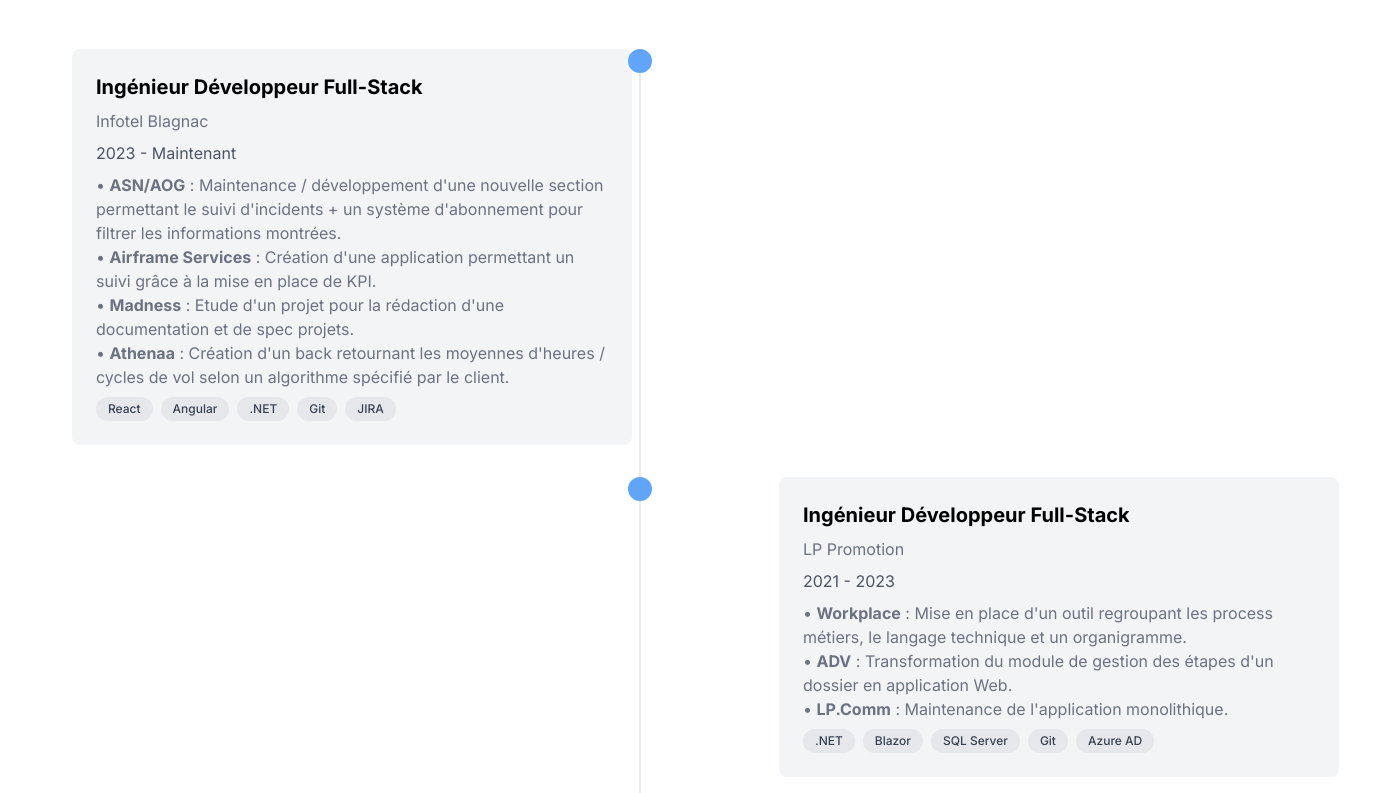
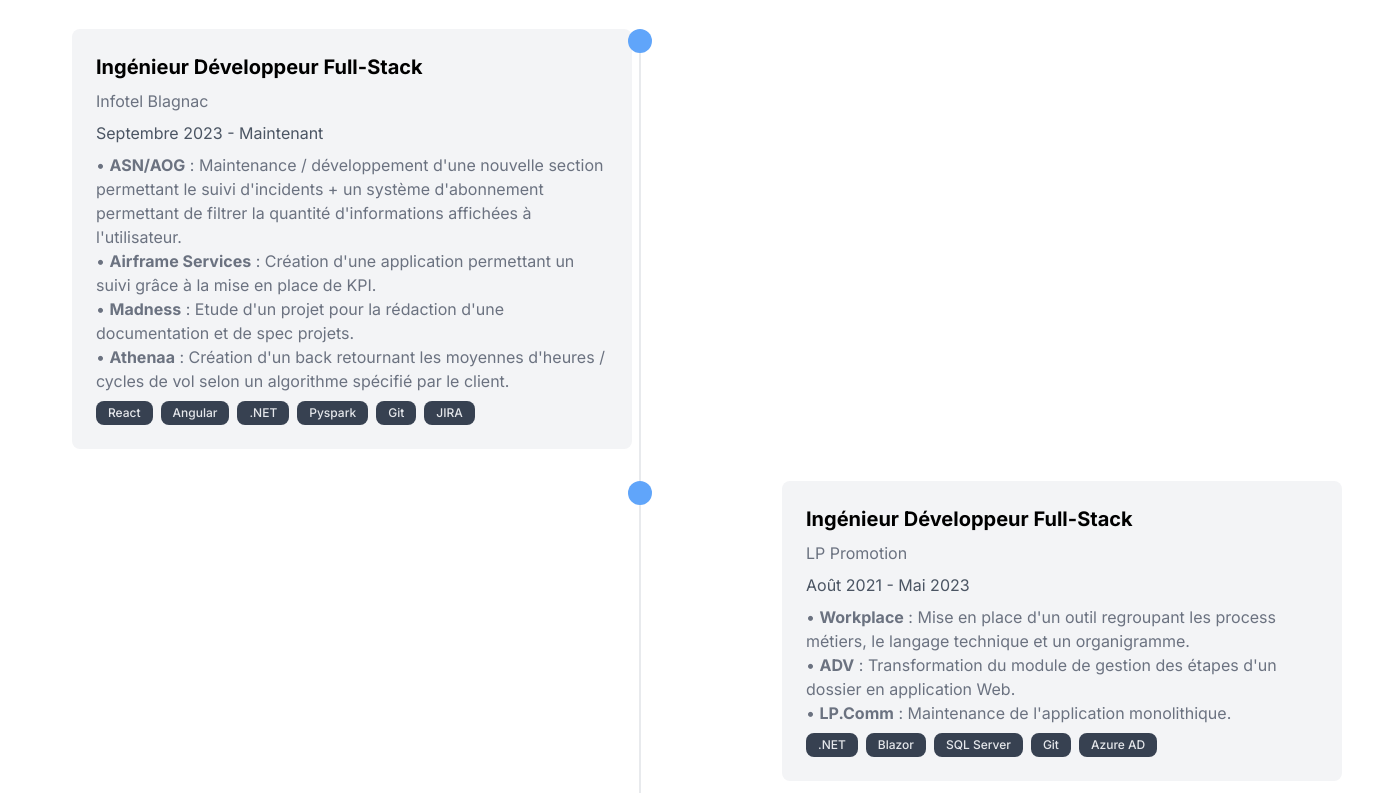
Before and after one commit to ThomasC317/MyWebsite, a Next.js app: page / in a window 1280 px wide. Shown: the part 1907-2700 px from the top of the page, 1387 px wide, since content can reach past the window. Built offline with nearby package versions, Linux system fonts and the light colour scheme.

Commit message:
updating responsive

```diff
--- a/app/globals.css
+++ b/app/globals.css
@@ -35,7 +35,7 @@
   padding: 15px 0px;
   background: rgba(0, 0, 0, 0.3);
   width: 100%;
-  color:white;
+  color: white;
 }
 
 .test {
--- a/components/component/main-page.tsx
+++ b/components/component/main-page.tsx
@@ -3,15 +3,44 @@
 import { CardContent, Card } from "@/components/ui/card"
 import { Contact } from "./contact"
 import { motion, useScroll } from "framer-motion"
+import React, { useState } from 'react';
 
 export function MainPage() {
   const { scrollYProgress } = useScroll();
+  const [showMenu, setShowMenu] = useState(false);
 
   return (
     <div className="flex flex-col min-h-screen">
   <nav className="header">
-        <div className="container mx-auto flex flex-col items-end pr-6">
-            <ul className="flex space-x-4">
+  <div className="container mx-auto flex flex-col md:flex-row items-center md:items-end justify-between pr-6">
+    <div className="flex justify-between w-full md:w-auto">
+      <div className="md:hidden">
+        <button
+          className="text-white focus:outline-none"
+          onClick={() => setShowMenu(!showMenu)}
+        >
+          <svg
+            className="w-6 h-6"
+            fill="none"
+            stroke="currentColor"
+            viewBox="0 0 24 24"
+            xmlns="http://www.w3.org/2000/svg"
+          >
+            <path
+              strokeLinecap="round"
+              strokeLinejoin="round"
+              strokeWidth="2"
+              d="M4 6h16M4 12h16m-7 6h7"
+            ></path>
+          </svg>
+        </button>
+      </div>
+    </div>
+    <ul
+      className={`${
+        showMenu ? "block" : "hidden"
+      } md:flex space-x-4 mt-4 md:mt-0`}
+    >
       <li>
         <Link className="hover:text-gray-400 text-white" href="#about">
           À propos
@@ -41,7 +70,6 @@
   </div>
   <motion.div className="progress-bar" style={{ scaleX: scrollYProgress }} />
 </nav>
-
       <main className="flex-1">
         <section className="test">
           <div className="full-screen-background">
@@ -55,9 +83,14 @@
         </div>
         </div>
         </section>
-        <section className="grid grid-cols-2 gap-8 px-8 py-12 h-[500px] mx-auto" id="about">
+        <section className="grid grid-cols-1 md:grid-cols-2 gap-8 px-8 py-12 h-auto mx-auto" id="about">
   <div className="mx-auto">
-        <motion.div whileInView={{ x:0,opacity:1 }} viewport={{ once: true }} transition={{ ease: "easeOut", duration: 1 }} initial={{x:100, opacity:0}}>
+    <motion.div
+      whileInView={{ x: 0, opacity: 1 }}
+      viewport={{ once: true }}
+      transition={{ ease: "easeOut", duration: 1 }}
+      initial={{ x: 100, opacity: 0 }}
+    >
       <h2 className="text-3xl font-bold tracking-tighter sm:text-4xl md:text-5xl">A propos de moi</h2>
       <p className="text-gray-600 mt-12">
         Je suis un développeur Full-Stack qui travaille maintenant depuis 5 ans dans le domaine du Web. <br />
@@ -66,7 +99,6 @@
         le travail en équipe mais je sais aussi travailler en autonomie quand il le faut. Je suis minutieux, je sais gérer mon stress,
         et j'ai beaucoup travaillé mon esprit critique.<br /><br />
         Fort de mes expériences, je saurais devenir un atout pour votre équipe.
-
       </p>
     </motion.div>
   </div>
@@ -122,107 +154,85 @@
       </p>
     </div>
     <div className="mt-12 relative">
-              <div className="absolute inset-0 w-px bg-gray-300 ml-6 md:ml-0 md:left-1/2 md:-translate-x-1/2" />
+      <div className="hidden md:block absolute inset-0 w-px bg-gray-300 ml-6 md:ml-0 md:left-1/2 md:-translate-x-1/2" />
       <div className="grid gap-8">
         <div className="grid md:grid-cols-2 gap-4 relative">
-                <motion.div whileInView={{ x:0,opacity:1 }} viewport={{ once: true }} transition={{ ease: "easeOut", duration: 1 }} initial={{x:100, opacity:0}}>
-                  <div className="bg-gray-100  rounded-lg p-6 space-y-2 md:ml-12">
+          <motion.div
+            whileInView={{ x: 0, opacity: 1 }}
+            viewport={{ once: true }}
+            transition={{ ease: "easeOut", duration: 1 }}
+            initial={{ x: 100, opacity: 0 }}
+          >
+            <div className="bg-gray-100 rounded-lg p-6 space-y-2 md:ml-12">
               <h3 className="text-xl font-bold">Ingénieur Développeur Full-Stack</h3>
               <p className="text-gray-500">Infotel Blagnac</p>
-                    <p className="text-gray-600">2023 - Maintenant</p>
+              <p className="text-gray-600">Septembre 2023 - Maintenant</p>
               <p className="text-gray-500">
-                      • <span className="font-bold">ASN/AOG</span> : Maintenance / développement d'une nouvelle section permettant le suivi d'incidents + un système d'abonnement pour filtrer les informations montrées.<br />
+                • <span className="font-bold">ASN/AOG</span> : Maintenance / développement d'une nouvelle section permettant le suivi d'incidents + un système d'abonnement permettant de filtrer la quantité d'informations affichées à l'utilisateur.<br />
                 • <span className="font-bold">Airframe Services</span> : Création d'une application permettant un suivi grâce à la mise en place de KPI.<br />
                 • <span className="font-bold">Madness</span> : Etude d'un projet pour la rédaction d'une documentation et de spec projets.<br />
                 • <span className="font-bold">Athenaa</span> : Création d'un back retournant les moyennes d'heures / cycles de vol selon un algorithme spécifié par le client.<br />
               </p>
               <div className="flex flex-wrap gap-2">
-                      <span className="bg-gray-200 dark:bg-gray-700 px-3 py-1 rounded-full text-xs font-medium text-gray-700 dark:text-gray-200">
-                        React
-                      </span>
-                      <span className="bg-gray-200 dark:bg-gray-700 px-3 py-1 rounded-full text-xs font-medium text-gray-700 dark:text-gray-200">
-                        Angular
-                      </span>
-                      <span className="bg-gray-200 dark:bg-gray-700 px-3 py-1 rounded-full text-xs font-medium text-gray-700 dark:text-gray-200">
-                        .NET
-                      </span>
-                      <span className="bg-gray-200 dark:bg-gray-700 px-3 py-1 rounded-full text-xs font-medium text-gray-700 dark:text-gray-200">
-                        Git
-                      </span>
-                      <span className="bg-gray-200 dark:bg-gray-700 px-3 py-1 rounded-full text-xs font-medium text-gray-700 dark:text-gray-200">
-                        JIRA
-                      </span>
+                <span className="bg-gray-700 px-3 py-1 rounded-lg text-xs font-medium text-gray-200">React</span>
+                <span className="bg-gray-700 px-3 py-1 rounded-lg text-xs font-medium text-gray-200">Angular</span>
+                <span className="bg-gray-700 px-3 py-1 rounded-lg text-xs font-medium text-gray-200">.NET</span>
+                <span className="bg-gray-700 px-3 py-1 rounded-lg text-xs font-medium text-gray-200">Pyspark</span>
+                <span className="bg-gray-700 px-3 py-1 rounded-lg text-xs font-medium text-gray-200">Git</span>
+                <span className="bg-gray-700 px-3 py-1 rounded-lg text-xs font-medium text-gray-200">JIRA</span>
               </div>
             </div>
           </motion.div>
-                  <div className="absolute -left-6 md:left-1/2 md:-translate-x-1/2 bg-blue-400 rounded-full w-6 h-6 flex items-center justify-center">
-                  </div>
+          <div className="hidden md:flex absolute -left-6 md:left-1/2 md:-translate-x-1/2 bg-blue-400 rounded-full w-6 h-6 items-center justify-center"></div>
         </div>
         <div className="grid md:grid-cols-2 gap-4 relative">
-                <motion.div whileInView={{ x:755,opacity:1 }} viewport={{ once: true }} transition={{ ease: "easeOut", duration: 1 }} initial={{x:655, opacity:0}}>
-                  <div className="bg-gray-100 rounded-lg p-6 space-y-2 md:mr-12 md:col-start-2">
+        <motion.div whileInView={{ x:710,opacity:1 }} viewport={{ once: true }} transition={{ ease: "easeOut", duration: 1 }} initial={{x:610, opacity:0}}>
+            <div className="bg-gray-100 rounded-lg p-6 space-y-2 md:ml-12 md:col-start-1">
               <h3 className="text-xl font-bold">Ingénieur Développeur Full-Stack</h3>
               <p className="text-gray-500">LP Promotion</p>
-                    <p className="text-gray-600">2021 - 2023</p>
+              <p className="text-gray-600">Août 2021 - Mai 2023</p>
               <p className="text-gray-500">
-                      •  <span className="font-bold">Workplace</span> : Mise en place d'un outil regroupant les process métiers, le langage technique et un organigramme. <br />
-                      •  <span className="font-bold">ADV</span> : Transformation du module de gestion des étapes d'un dossier en application Web. <br />
-                      •  <span className="font-bold">LP.Comm</span> : Maintenance de l'application monolithique. <br />
+                • <span className="font-bold">Workplace</span> : Mise en place d'un outil regroupant les process métiers, le langage technique et un organigramme.<br />
+                • <span className="font-bold">ADV</span> : Transformation du module de gestion des étapes d'un dossier en application Web.<br />
+                • <span className="font-bold">LP.Comm</span> : Maintenance de l'application monolithique.<br />
               </p>
               <div className="flex flex-wrap gap-2">
-                    <span className="bg-gray-200 dark:bg-gray-700 px-3 py-1 rounded-full text-xs font-medium text-gray-700 dark:text-gray-200">
-                        .NET
-                      </span>
-                      <span className="bg-gray-200 dark:bg-gray-700 px-3 py-1 rounded-full text-xs font-medium text-gray-700 dark:text-gray-200">
-                        Blazor
-                      </span>
-                      <span className="bg-gray-200 dark:bg-gray-700 px-3 py-1 rounded-full text-xs font-medium text-gray-700 dark:text-gray-200">
-                        SQL Server
-                      </span>
-                      <span className="bg-gray-200 dark:bg-gray-700 px-3 py-1 rounded-full text-xs font-medium text-gray-700 dark:text-gray-200">
-                        Git
-                      </span>
-                      <span className="bg-gray-200 dark:bg-gray-700 px-3 py-1 rounded-full text-xs font-medium text-gray-700 dark:text-gray-200">
-                        Azure AD
-                      </span>
+                <span className="bg-gray-700 px-3 py-1 rounded-lg text-xs font-medium text-gray-200">.NET</span>
+                <span className="bg-gray-700 px-3 py-1 rounded-lg text-xs font-medium text-gray-200">Blazor</span>
+                <span className="bg-gray-700 px-3 py-1 rounded-lg text-xs font-medium text-gray-200">SQL Server</span>
+                <span className="bg-gray-700 px-3 py-1 rounded-lg text-xs font-medium text-gray-200">Git</span>
+                <span className="bg-gray-700 px-3 py-1 rounded-lg text-xs font-medium text-gray-200">Azure AD</span>
               </div>
             </div>
           </motion.div>
-                  <div className="absolute -left-6 md:left-1/2 md:-translate-x-1/2 bg-blue-400 rounded-full w-6 h-6 flex items-center justify-center">
-                  </div>
+          <div className="hidden md:flex absolute -left-6 md:left-1/2 md:-translate-x-1/2 bg-blue-400 rounded-full w-6 h-6 items-center justify-center"></div>
         </div>
         <div className="grid md:grid-cols-2 gap-4 relative">
-                <motion.div whileInView={{ x:0,opacity:1 }} viewport={{ once: true }} transition={{ ease: "easeOut", duration: 1 }} initial={{x:100, opacity:0}}>
+          <motion.div
+            whileInView={{ x: 0, opacity: 1 }}
+            viewport={{ once: true }}
+            transition={{ ease: "easeOut", duration: 1 }}
+            initial={{ x: 100, opacity: 0 }}
+          >
             <div className="bg-gray-100 rounded-lg p-6 space-y-2 md:ml-12">
               <h3 className="text-xl font-bold">Alternant Chef de projet/ Ingénieur logiciel</h3>
               <p className="text-gray-500">LP Promotion</p>
-                    <p className="text-gray-600">2019 - 2021</p>
+              <p className="text-gray-600">Octobre 2019 - Juillet 2021</p>
               <p className="text-gray-500">
-                      •  <span className="font-bold">FluxPartenaire</span> : Nouvelle version d'une application de génération de flux partenaires au format XML. <br />
-                      •  <span className="font-bold">LP Inside</span> : Transformation d'une application monolithique comportant un grand nombre de module en plateforme web. <br />
-                      •  <span className="font-bold">UI.Framework</span> : Création d'une bibliothèque de composants utilisés sur les autres projets en cours et à venir. <br />
+                • <span className="font-bold">FluxPartenaire</span> : Nouvelle version d'une application de génération de flux partenaires au format XML.<br />
+                • <span className="font-bold">LP Inside</span> : Transformation d'une application monolithique comportant un grand nombre de module en plateforme web.<br />
+                • <span className="font-bold">UI.Framework</span> : Création d'une bibliothèque de composants utilisés sur les autres projets en cours et à venir.<br />
               </p>
               <div className="flex flex-wrap gap-2">
-                    <span className="bg-gray-200 dark:bg-gray-700 px-3 py-1 rounded-full text-xs font-medium text-gray-700 dark:text-gray-200">
-                        .NET
-                      </span>
-                      <span className="bg-gray-200 dark:bg-gray-700 px-3 py-1 rounded-full text-xs font-medium text-gray-700 dark:text-gray-200">
-                        Blazor
-                      </span>
-                      <span className="bg-gray-200 dark:bg-gray-700 px-3 py-1 rounded-full text-xs font-medium text-gray-700 dark:text-gray-200">
-                        SQL Server
-                      </span>
-                      <span className="bg-gray-200 dark:bg-gray-700 px-3 py-1 rounded-full text-xs font-medium text-gray-700 dark:text-gray-200">
-                        Git
-                      </span>
-                      <span className="bg-gray-200 dark:bg-gray-700 px-3 py-1 rounded-full text-xs font-medium text-gray-700 dark:text-gray-200">
-                        Azure AD
-                      </span>
+                <span className="bg-gray-700 px-3 py-1 rounded-lg text-xs font-medium text-gray-200">.NET</span>
+                <span className="bg-gray-700 px-3 py-1 rounded-lg text-xs font-medium text-gray-200">Blazor</span>
+                <span className="bg-gray-700 px-3 py-1 rounded-lg text-xs font-medium text-gray-200">SQL Server</span>
+                <span className="bg-gray-700 px-3 py-1 rounded-lg text-xs font-medium text-gray-200">Git</span>
+                <span className="bg-gray-700 px-3 py-1 rounded-lg text-xs font-medium text-gray-200">Azure AD</span>
               </div>
             </div>
           </motion.div>
-                  <div className="absolute -left-6 md:left-1/2 md:-translate-x-1/2 bg-blue-400 rounded-full w-6 h-6 flex items-center justify-center">
-                  </div>
+          <div className="hidden md:flex absolute -left-6 md:left-1/2 md:-translate-x-1/2 bg-blue-400 rounded-full w-6 h-6 items-center justify-center"></div>
         </div>
       </div>
     </div>
```
Lines whose indentation alone changed are shown as unchanged.
